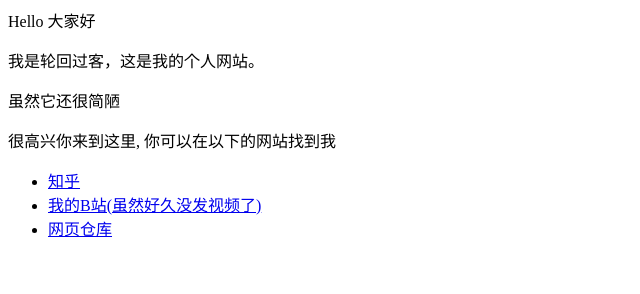
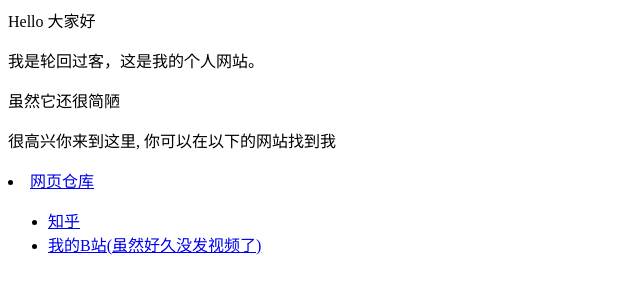
Before and after one commit to lhgk748/lhgk748.github.io, a plain HTML site: page index.html in a window 1280 px wide. Shown: the whole page, without its empty margins (0-640 px from the left). Drawn offline with Linux system fonts and the light colour scheme.

Commit message:
Update index.html

```diff
--- a/index.html
+++ b/index.html
@@ -2,36 +2,8 @@
 <p>我是轮回过客，这是我的个人网站。 </p>
 <p>虽然它还很简陋</p>
 <p>很高兴你来到这里, 你可以在以下的网站找到我</p>
-
+<p><li> <a href="https://github.com/lhgk748/lhgk748.github.io">网页仓库</a> </li><p>
 <ul>
   <li> <a href="https://www.zhihu.com/people/lun-hui-guo-ke">知乎</a> </li>
   <li> <a href="https://space.bilibili.com/366969299">我的B站(虽然好久没发视频了)</a> </li>
-
-
-
-
-
-
-
-
-
-
-
-
-
-
-
-
-
-
-
-
-
-
-
-
-
-
-
-  <li> <a href="https://github.com/lhgk748/lhgk748.github.io">网页仓库</a> </li>
 </ul>
```
